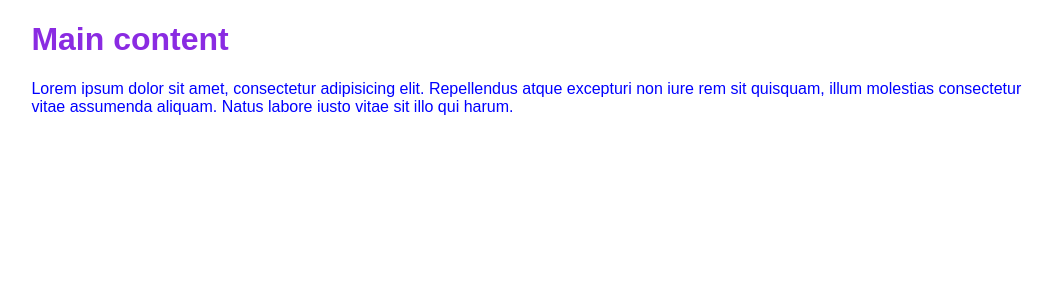
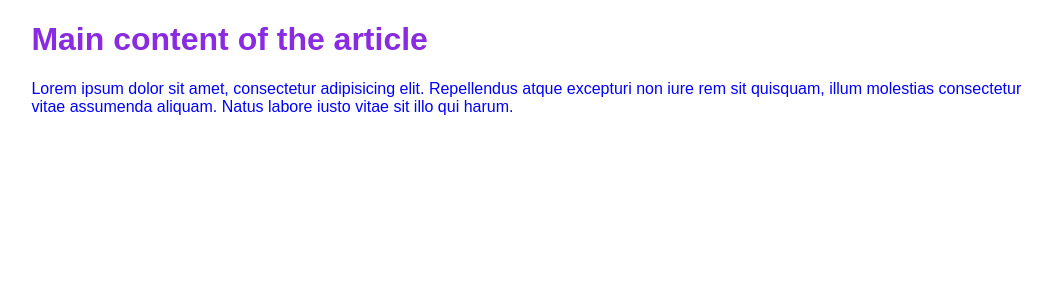
Before and after one commit to hgabor/git-branching-13de-2026, a React (Vite) app: page / in a window 1280 px wide. Shown: the top 300 px of the page, without its empty margins (103-1153 px from the left). Built offline with nearby package versions, Linux system fonts and the light colour scheme.

Commit message:
Changed header text

```diff
--- a/src/App.tsx
+++ b/src/App.tsx
@@ -4,7 +4,7 @@ function App() {
 
   return (
     <main>
-      <h1>Main content</h1>
+      <h1>Main content of the article</h1>
       <p>Lorem ipsum dolor sit amet, consectetur adipisicing elit. Repellendus atque excepturi non iure rem sit quisquam, illum molestias consectetur vitae assumenda aliquam. Natus labore iusto vitae sit illo qui harum.</p>
     </main>
   )
```
